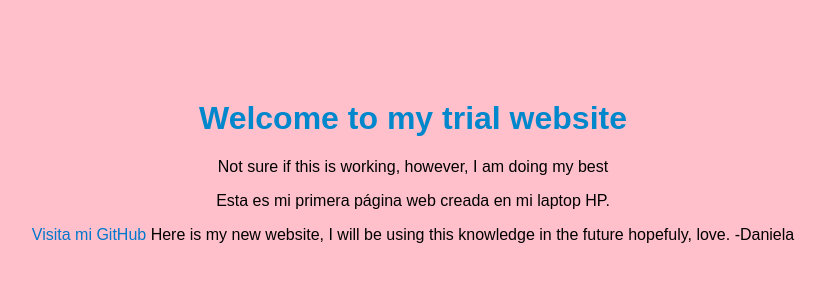
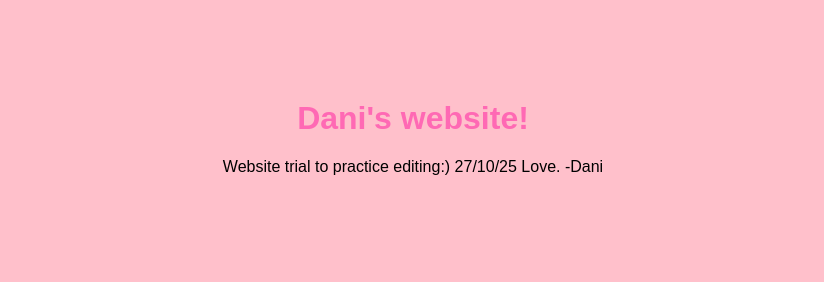
Before and after one commit to Danielafdez1/mysite-trial, a plain HTML site: page index.html in a window 1280 px wide. Shown: the whole page, without its empty margins (227-1051 px from the left). Drawn offline with Linux system fonts and the light colour scheme.

Commit message:
Update index.html

```diff
--- a/index.html
+++ b/index.html
@@ -6,13 +6,13 @@
     <title>Mi primera página web</title>
     <style>
       body {
-        font-family: Arial, sans-serif;
+        font-family: Brittany, sans-serif;
         text-align: center;
         background-color: #FFC0CB;
         margin-top: 100px;
       }
       h1 {
-        color: #0087cc;
+        color: #FF69B4;
       }
       a {
         color: #0077cc;
@@ -21,10 +21,8 @@
     </style>
   </head>
   <body>
-    <h1>Welcome to my trial website
-    </h1>Not sure if this is working, however, I am doing my best
-    <p>Esta es mi primera página web creada en mi laptop HP.</p>
-    <a href="https://github.com/">Visita mi GitHub</a>
-  </body> Here is my new website, I will be using this knowledge in the future hopefuly, love. -Daniela
-
-</html>
+    <h1>Dani's website!
+    </h1>Website trial to practice editing:)
+  </body> 27/10/25
+</html> Love.
+</html> -Dani
```
